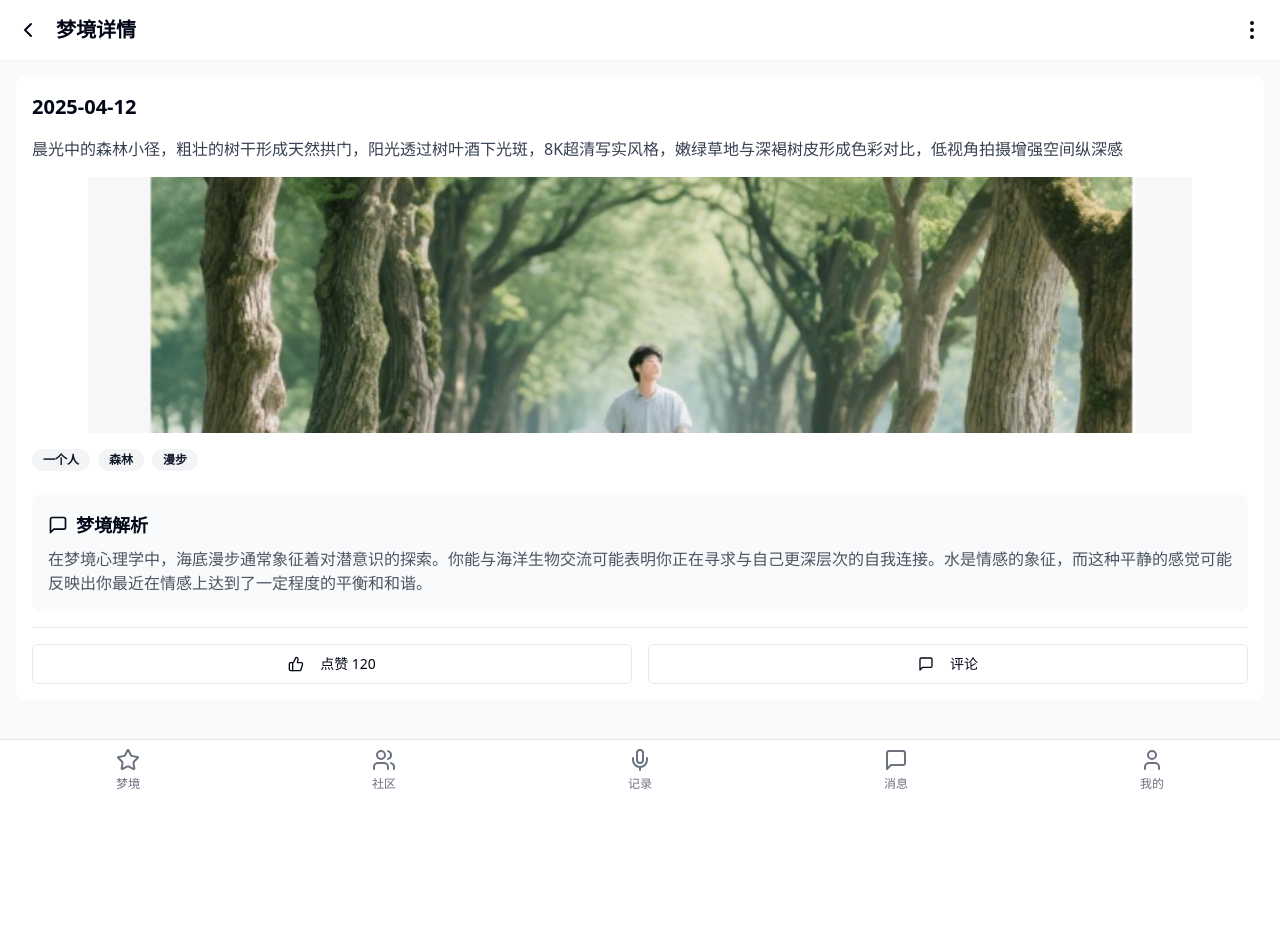
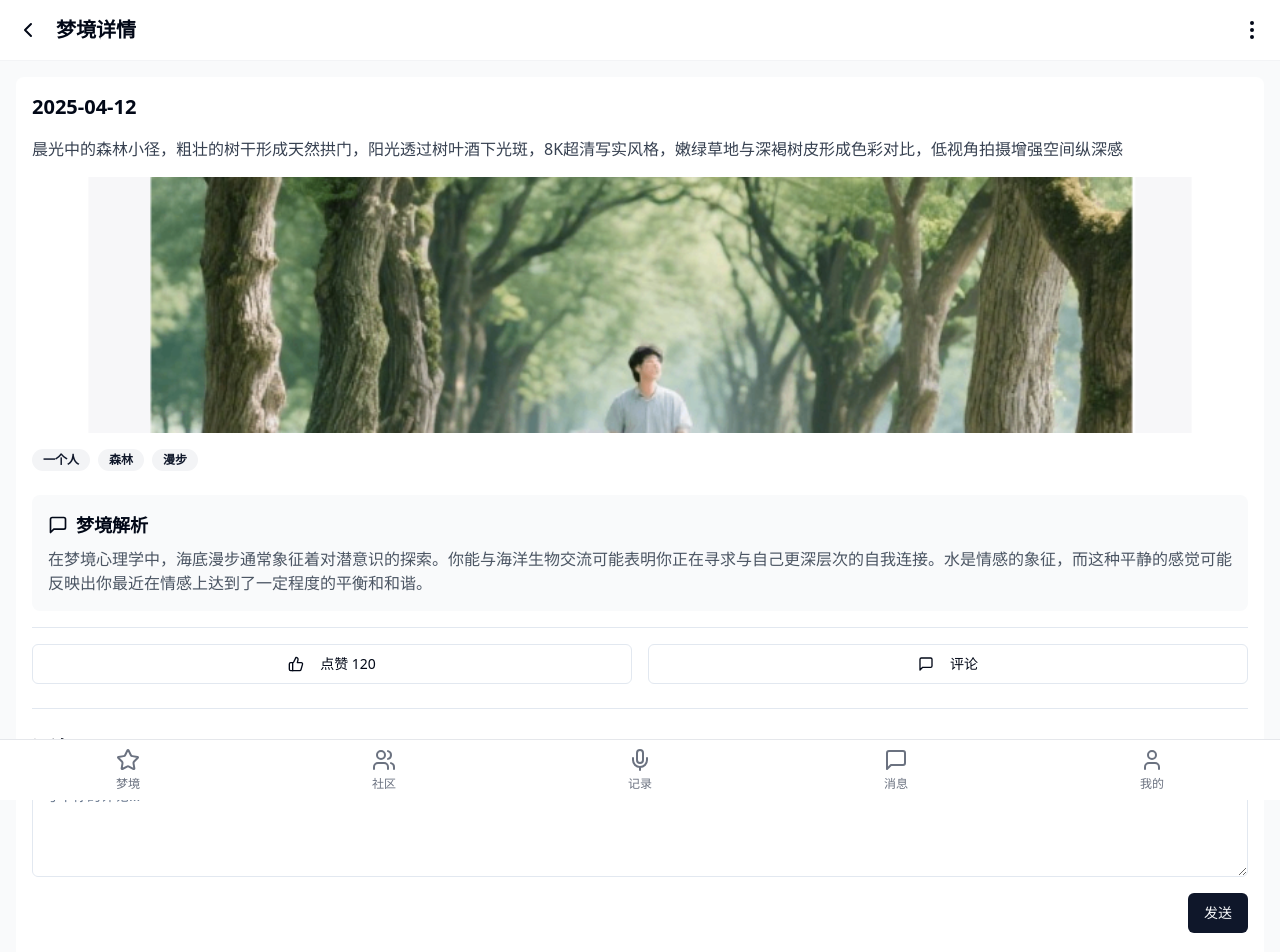
Before and after one commit to crab-xieyujin/dreamrecorder, a React (Vite) app: page /community/dream/1 in a window 1280 px wide. Shown: the top 952 px of the page. Before the commit the page ends 800 px from the top, so only its background shows below. Built offline with nearby package versions, Linux system fonts and the light colour scheme.

Commit message:
feat: Implement like and comment features
- Add like functionality to the dream detail page.
- Implement comment input and display.
- Update UI to reflect like status.

```diff
--- /dev/null
+++ b/src/components/CommentSection.tsx
@@ -0,0 +1,68 @@
+
+import { useState } from "react";
+import { Button } from "@/components/ui/button";
+import { Textarea } from "@/components/ui/textarea";
+import { Avatar, AvatarFallback } from "@/components/ui/avatar";
+import { useToast } from "@/hooks/use-toast";
+
+interface Comment {
+  id: string;
+  author: string;
+  content: string;
+  timestamp: string;
+}
+
+interface CommentSectionProps {
+  comments: Comment[];
+  onSubmit: (content: string) => void;
+}
+
+export function CommentSection({ comments, onSubmit }: CommentSectionProps) {
+  const [content, setContent] = useState("");
+  const { toast } = useToast();
+
+  const handleSubmit = () => {
+    if (!content.trim()) {
+      toast({
+        title: "请输入评论内容",
+        variant: "destructive",
+      });
+      return;
+    }
+    onSubmit(content);
+    setContent("");
+  };
+
+  return (
+    <div className="space-y-6">
+      <div className="space-y-4">
+        <Textarea
+          value={content}
+          onChange={(e) => setContent(e.target.value)}
+          placeholder="写下你的评论..."
+          className="min-h-[100px]"
+        />
+        <div className="flex justify-end">
+          <Button onClick={handleSubmit}>发送</Button>
+        </div>
+      </div>
+
+      <div className="space-y-4">
+        {comments.map((comment) => (
+          <div key={comment.id} className="flex gap-3 p-4 bg-gray-50 rounded-lg">
+            <Avatar className="h-8 w-8">
+              <AvatarFallback>{comment.author[0]}</AvatarFallback>
+            </Avatar>
+            <div className="flex-1">
+              <div className="flex justify-between items-center mb-2">
+                <span className="font-medium">{comment.author}</span>
+                <span className="text-sm text-gray-500">{comment.timestamp}</span>
+              </div>
+              <p className="text-gray-700">{comment.content}</p>
+            </div>
+          </div>
+        ))}
+      </div>
+    </div>
+  );
+}
--- a/src/pages/DreamDetailPage.tsx
+++ b/src/pages/DreamDetailPage.tsx
@@ -1,9 +1,12 @@
 
+import { useState } from "react";
 import { ChevronLeft, MoreVertical, MessageSquare, ThumbsUp } from "lucide-react";
 import { useNavigate } from "react-router-dom";
 import { Button } from "@/components/ui/button";
 import { Badge } from "@/components/ui/badge";
 import { Avatar, AvatarFallback } from "@/components/ui/avatar";
+import { CommentSection } from "@/components/CommentSection";
+import { useToast } from "@/hooks/use-toast";
 
 const mockDreamDetail = {
   id: "1",
@@ -18,6 +21,43 @@ const mockDreamDetail = {
 
 export default function DreamDetailPage() {
   const navigate = useNavigate();
+  const { toast } = useToast();
+  const [isLiked, setIsLiked] = useState(false);
+  const [likesCount, setLikesCount] = useState(mockDreamDetail.likes);
+  const [comments, setComments] = useState<Array<{
+    id: string;
+    author: string;
+    content: string;
+    timestamp: string;
+  }>>([]);
+
+  const handleLike = () => {
+    if (isLiked) {
+      setLikesCount(prev => prev - 1);
+      toast({
+        description: "已取消点赞",
+      });
+    } else {
+      setLikesCount(prev => prev + 1);
+      toast({
+        description: "点赞成功",
+      });
+    }
+    setIsLiked(!isLiked);
+  };
+
+  const handleComment = (content: string) => {
+    const newComment = {
+      id: Date.now().toString(),
+      author: "我",
+      content,
+      timestamp: new Date().toLocaleTimeString()
+    };
+    setComments(prev => [newComment, ...prev]);
+    toast({
+      description: "评论成功",
+    });
+  };
 
   return (
     <div className="min-h-screen bg-gray-50 pb-16">
@@ -59,15 +99,24 @@ export default function DreamDetailPage() {
               <p className="text-gray-600">{mockDreamDetail.analysis}</p>
             </div>
 
-            <div className="flex justify-between items-center border-t pt-4">
-              <Button variant="outline" className="flex-1 mr-2" onClick={() => {}}>
+            <div className="flex justify-between items-center border-t pt-4 mb-6">
+              <Button
+                variant="outline"
+                className={`flex-1 mr-2 ${isLiked ? "bg-red-50 text-red-500 hover:bg-red-100" : ""}`}
+                onClick={handleLike}
+              >
                 <ThumbsUp className="mr-2 h-4 w-4" />
-                点赞 {mockDreamDetail.likes}
+                点赞 {likesCount}
               </Button>
-              <Button variant="outline" className="flex-1 ml-2" onClick={() => {}}>
+              <Button variant="outline" className="flex-1 ml-2">
                 <MessageSquare className="mr-2 h-4 w-4" />
                 评论
               </Button>
+            </div>
+
+            <div className="border-t pt-6">
+              <h3 className="text-lg font-semibold mb-4">评论区</h3>
+              <CommentSection comments={comments} onSubmit={handleComment} />
             </div>
           </div>
         </div>
```
